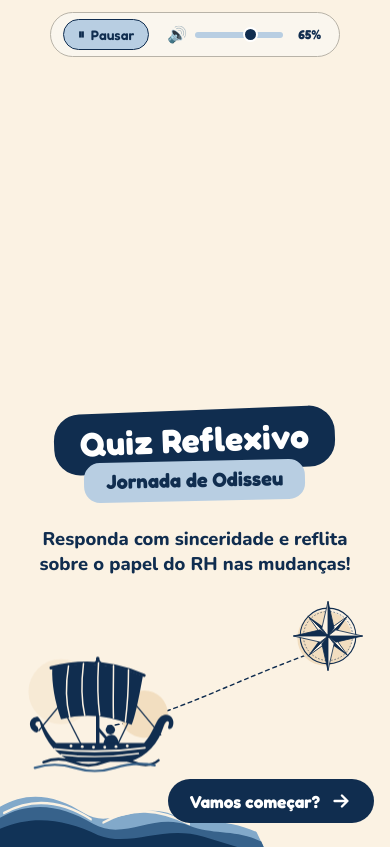
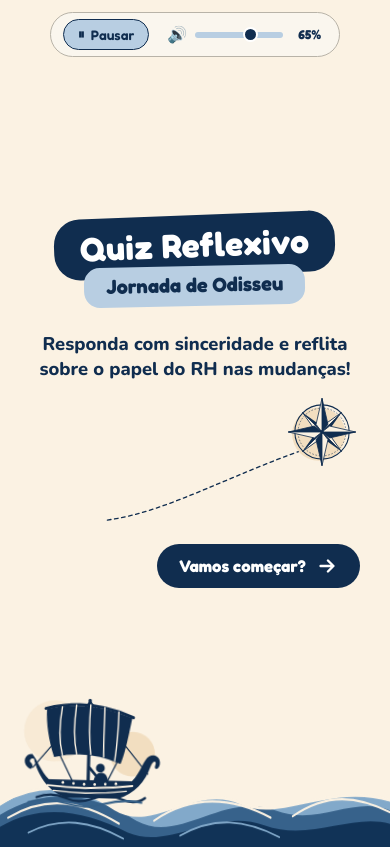
Before and after one commit to JoaoVictor-ss/QuizOdisseia, a plain HTML site: page index.html in a window 390 px wide. Drawn offline with nearby package versions, Linux system fonts and the light colour scheme.

Commit message:
Centraliza caixa final e adiciona onda na tela toda com barco flutuando

```diff
--- a/index.html
+++ b/index.html
@@ -16,7 +16,7 @@
   <svg width="0" height="0" style="position:absolute; width:0; height:0; overflow:hidden;" aria-hidden="true">
     <defs>
       <!-- NAVIO DE ODISSEU (Galera Grega Antiga + Sol Dourado ao fundo) -->
-      <symbol id="svg-odysseus-ship" viewBox="0 0 280 250">
+      <symbol id="svg-odysseus-ship" viewBox="0 0 280 210">
         <!-- Sol / Lua de fundo -->
         <circle cx="205" cy="118" r="38" fill="#F2DEC0" />
         <circle cx="72" cy="82" r="52" fill="#F5E5CC" opacity="0.6" />
@@ -218,20 +218,6 @@
               <path d="M12 185 C155 165, 290 78, 520 4" stroke="#102D4F" stroke-width="3" stroke-dasharray="8 8" stroke-linecap="round" />
             </svg>
 
-            <!-- Navio de Odisseu -->
-            <div class="cover-ship-wrap">
-              <svg width="100%" height="100%">
-                <use href="#svg-odysseus-ship"></use>
-              </svg>
-            </div>
-
-            <!-- Ondas sob o navio à esquerda -->
-            <div class="cover-waves-left">
-              <svg width="100%" height="100%">
-                <use href="#svg-cover-waves"></use>
-              </svg>
-            </div>
-
             <!-- Rosa dos Ventos -->
             <div class="cover-compass-wrap">
               <svg width="100%" height="100%">
@@ -248,6 +234,18 @@
                 </svg>
               </span>
             </button>
+          </div>
+
+          <!-- Navio de Odisseu em cima da onda da tela inicial -->
+          <div class="cover-ship-wrap">
+            <svg width="100%" height="100%">
+              <use href="#svg-odysseus-ship"></use>
+            </svg>
+          </div>
+
+          <!-- Onda na tela toda no rodapé da tela inicial -->
+          <div class="waves-footer">
+            <svg><use href="#svg-ocean-waves"></use></svg>
           </div>
         </section>
 
--- a/styles.css
+++ b/styles.css
@@ -38,7 +38,7 @@ html, body {
 }
 
 /* ==========================================
-   BARRA DE SOM COMPACTA (SEM SOMBRAS PESADAS)
+   BARRA DE SOM COMPACTA
    ========================================== */
 .music-topbar {
   position: fixed;
@@ -146,7 +146,7 @@ html, body {
 }
 
 /* ==========================================
-   PALCO PRINCIPAL FULL-SCREEN (SEM BORDAS/SOMBRAS ESTRANHAS)
+   PALCO PRINCIPAL FULL-SCREEN
    ========================================== */
 .quiz-stage {
   width: 100%;
@@ -167,7 +167,7 @@ html, body {
   width: 100%;
   min-height: 100dvh;
   background-color: var(--bg-parchment);
-  padding: 48px 32px 115px;
+  padding: 48px 32px 120px;
   display: none;
   flex-direction: column;
   align-items: center;
@@ -186,11 +186,49 @@ html, body {
 }
 
 /* ==========================================
+   ONDAS ANIMADAS EM TODA A LARGURA E BARCO EM CIMA DA ONDA
+   ========================================== */
+@keyframes waveUpDown {
+  0%, 100% {
+    transform: translateY(0px);
+  }
+  50% {
+    transform: translateY(-10px);
+  }
+}
+
+@keyframes shipOnWave {
+  0%, 100% {
+    transform: translateY(0px) rotate(-1deg);
+  }
+  50% {
+    transform: translateY(-11px) rotate(1.5deg);
+  }
+}
+
+.waves-footer {
+  position: absolute;
+  left: 0;
+  right: 0;
+  bottom: -12px;
+  height: 104px;
+  z-index: 1;
+  pointer-events: none;
+}
+
+.waves-footer svg {
+  width: 100%;
+  height: 100%;
+  display: block;
+  animation: waveUpDown 3.4s ease-in-out infinite;
+}
+
+/* ==========================================
    TELA 0: CAPA ("Quiz Reflexivo - Jornada de Odisseu")
    ========================================== */
 .slide-card[data-slide="0"] {
-  padding-bottom: 40px;
-  justify-content: space-between;
+  padding-bottom: 115px;
+  justify-content: center;
 }
 
 .cover-content {
@@ -200,8 +238,6 @@ html, body {
   flex-direction: column;
   align-items: center;
   text-align: center;
-  margin-top: auto;
-  padding-top: 20px;
 }
 
 .title-badge-group {
@@ -270,45 +306,31 @@ html, body {
 /* Cena Ilustrada da Capa */
 .cover-scene {
   position: relative;
-  z-index: 2;
+  z-index: 3;
   width: 100%;
-  max-width: 1080px;
-  height: clamp(240px, 36vh, 320px);
-  margin-top: auto;
+  max-width: 1060px;
+  height: clamp(190px, 28vh, 250px);
+  margin-top: 10px;
 }
 
+/* Barquinho da capa exatamente em cima da onda */
 .cover-ship-wrap {
   position: absolute;
-  left: 2%;
-  bottom: 6px;
-  width: clamp(210px, 26vw, 310px);
-  height: clamp(190px, 24vw, 280px);
+  left: max(5%, calc(50% - 490px));
+  bottom: 32px;
+  width: clamp(200px, 24vw, 285px);
+  height: clamp(150px, 18vw, 215px);
   z-index: 3;
-  animation: shipFloat 4.5s ease-in-out infinite;
-}
-
-.cover-waves-left {
-  position: absolute;
-  left: -4vw;
-  bottom: -42px;
-  width: 65%;
-  max-width: 680px;
-  height: 100px;
-  z-index: 2;
+  animation: shipOnWave 3.4s ease-in-out infinite;
   pointer-events: none;
-}
-
-@keyframes shipFloat {
-  0%, 100% { transform: translateY(0px); }
-  50% { transform: translateY(-5px); }
 }
 
 .cover-route-svg {
   position: absolute;
   left: 24%;
-  top: -20px;
-  width: 72%;
-  height: 230px;
+  top: -10px;
+  width: 68%;
+  height: 200px;
   pointer-events: none;
   z-index: 1;
 }
@@ -316,16 +338,16 @@ html, body {
 .cover-compass-wrap {
   position: absolute;
   right: 8%;
-  top: 18px;
-  width: clamp(95px, 12vw, 140px);
-  height: clamp(95px, 12vw, 140px);
+  top: 6px;
+  width: clamp(95px, 11vw, 136px);
+  height: clamp(95px, 11vw, 136px);
   z-index: 2;
 }
 
 .btn-start-quiz {
   position: absolute;
-  right: 4%;
-  bottom: 10px;
+  right: 5%;
+  bottom: 8px;
   z-index: 5;
   background: var(--navy-dark);
   color: var(--white);
@@ -359,7 +381,7 @@ html, body {
 }
 
 /* ==========================================
-   TELAS 1 A 6: PERGUNTAS (CLEAN & FLAT)
+   TELAS 1 A 6: PERGUNTAS
    ========================================== */
 .question-layout {
   position: relative;
@@ -548,12 +570,11 @@ html, body {
 }
 
 /* ==========================================
-   TELA 7: MENSAGEM FINAL + ESCOLHAS DA PESSOA
-   (Navio ancorado nas ondas e layout 100% responsivo)
+   TELA 7: MENSAGEM FINAL + ESCOLHAS (100% CENTRALIZADO)
    ========================================== */
 .slide-card[data-slide="7"] {
   padding-top: 32px;
-  padding-bottom: 105px;
+  padding-bottom: 118px;
 }
 
 .final-layout {
@@ -563,7 +584,7 @@ html, body {
   flex-direction: column;
   align-items: center;
   width: 100%;
-  max-width: 1060px;
+  max-width: 900px;
   margin: 0 auto;
 }
 
@@ -606,20 +627,21 @@ html, body {
 
 .final-compass-wrap {
   position: absolute;
-  right: 0;
-  top: 4px;
-  width: clamp(86px, 10vw, 122px);
-  height: clamp(86px, 10vw, 122px);
+  right: -10px;
+  top: 0;
+  width: clamp(86px, 10vw, 120px);
+  height: clamp(86px, 10vw, 120px);
   z-index: 2;
   pointer-events: none;
 }
 
+/* Corpo centralizado exatamente com o título acima */
 .final-main-body {
   width: 100%;
   display: flex;
   flex-direction: column;
   align-items: center;
-  padding-left: 200px;
+  justify-content: center;
 }
 
 .final-message-card {
@@ -630,6 +652,7 @@ html, body {
   padding: 22px 38px;
   width: 100%;
   max-width: 620px;
+  margin: 0 auto;
   text-align: center;
 }
 
@@ -659,24 +682,25 @@ html, body {
   pointer-events: none;
 }
 
-/* Navio na Tela Final: Ancorado sobre as ondas na parte inferior esquerda */
+/* Navio na Tela Final: Em cima da onda no canto inferior esquerdo */
 .final-ship-wrap {
   position: absolute;
-  left: max(2%, calc(50% - 530px));
-  bottom: 34px;
-  width: clamp(185px, 21vw, 240px);
-  height: clamp(168px, 19vw, 220px);
+  left: 3%;
+  bottom: 32px;
+  width: clamp(175px, 18vw, 235px);
+  height: clamp(132px, 14vw, 178px);
   z-index: 3;
-  animation: shipFloat 4.5s ease-in-out infinite;
+  animation: shipOnWave 3.4s ease-in-out infinite;
   pointer-events: none;
 }
 
-/* Suas Escolhas na Jornada (Grade 3x2 no computador, 1 coluna no celular) */
+/* Suas Escolhas na Jornada (Centralizada) */
 .final-choices-box {
   position: relative;
   z-index: 4;
   width: 100%;
-  margin-top: 16px;
+  max-width: 820px;
+  margin: 16px auto 0;
 }
 
 .final-choices-title {
@@ -768,58 +792,24 @@ html, body {
 }
 
 /* ==========================================
-   ONDAS DO MAR NO RODAPÉ (100% DA LARGURA)
+   RESPONSIVIDADE: TABLETS (ATÉ 1100px)
    ========================================== */
-.waves-footer {
-  position: absolute;
-  left: 0;
-  right: 0;
-  bottom: -2px;
-  height: 88px;
-  z-index: 1;
-  pointer-events: none;
-  overflow: hidden;
-}
-
-.waves-footer svg {
-  width: 100%;
-  height: 100%;
-  display: block;
-}
-
-/* ==========================================
-   RESPONSIVIDADE: TABLETS (ATÉ 960px)
-   ========================================== */
-@media (max-width: 960px) {
-  .final-main-body {
-    padding-left: 0;
-  }
-
+@media (max-width: 1100px) {
   .final-choices-grid {
     grid-template-columns: repeat(2, 1fr);
   }
 
   .final-ship-wrap {
-    position: relative;
-    left: auto;
-    bottom: auto;
-    width: 180px;
-    height: 165px;
-    margin: 10px auto -25px;
-  }
-
-  .final-compass-wrap {
-    top: -10px;
-    right: 0;
-    width: 82px;
-    height: 82px;
+    width: 165px;
+    height: 125px;
+    left: 1%;
   }
 }
 
 /* ==========================================
-   RESPONSIVIDADE: CELULARES (ATÉ 680px)
+   RESPONSIVIDADE: CELULARES (ATÉ 720px)
    ========================================== */
-@media (max-width: 680px) {
+@media (max-width: 720px) {
   .music-topbar {
     position: relative;
     top: auto;
@@ -830,11 +820,7 @@ html, body {
 
   .slide-card {
     min-height: calc(100dvh - 54px);
-    padding: 20px 16px 100px;
-  }
-
-  .slide-card[data-slide="0"] {
-    padding-bottom: 24px;
+    padding: 20px 16px 110px;
   }
 
   .title-rays-left,
@@ -856,35 +842,29 @@ html, body {
   }
 
   .cover-scene {
-    height: 230px;
-    margin-top: 16px;
+    height: 200px;
+    margin-top: 12px;
   }
 
   .cover-ship-wrap {
-    width: 175px;
-    height: 160px;
-    left: 0;
-    bottom: 24px;
-  }
-
-  .cover-waves-left {
-    width: 75%;
-    height: 75px;
-    bottom: -24px;
+    width: 165px;
+    height: 125px;
+    left: 3%;
+    bottom: 28px;
   }
 
   .cover-compass-wrap {
-    width: 78px;
-    height: 78px;
-    right: 2%;
-    top: 4px;
+    width: 76px;
+    height: 76px;
+    right: 4%;
+    top: 0;
   }
 
   .btn-start-quiz {
-    right: 0;
-    bottom: 0;
+    right: 4%;
+    bottom: 6px;
     padding: 11px 22px;
-    font-size: 1.08rem;
+    font-size: 1.05rem;
   }
 
   .question-header-row {
@@ -938,7 +918,7 @@ html, body {
   }
 
   .final-laurel-wrap {
-    right: -12px;
+    right: -10px;
     bottom: -10px;
     width: 48px;
     height: 68px;
@@ -948,7 +928,16 @@ html, body {
     grid-template-columns: 1fr;
   }
 
+  .final-ship-wrap {
+    position: relative;
+    left: auto;
+    bottom: auto;
+    width: 160px;
+    height: 120px;
+    margin: 14px auto -18px;
+  }
+
   .waves-footer {
-    height: 72px;
+    height: 82px;
   }
 }
```
